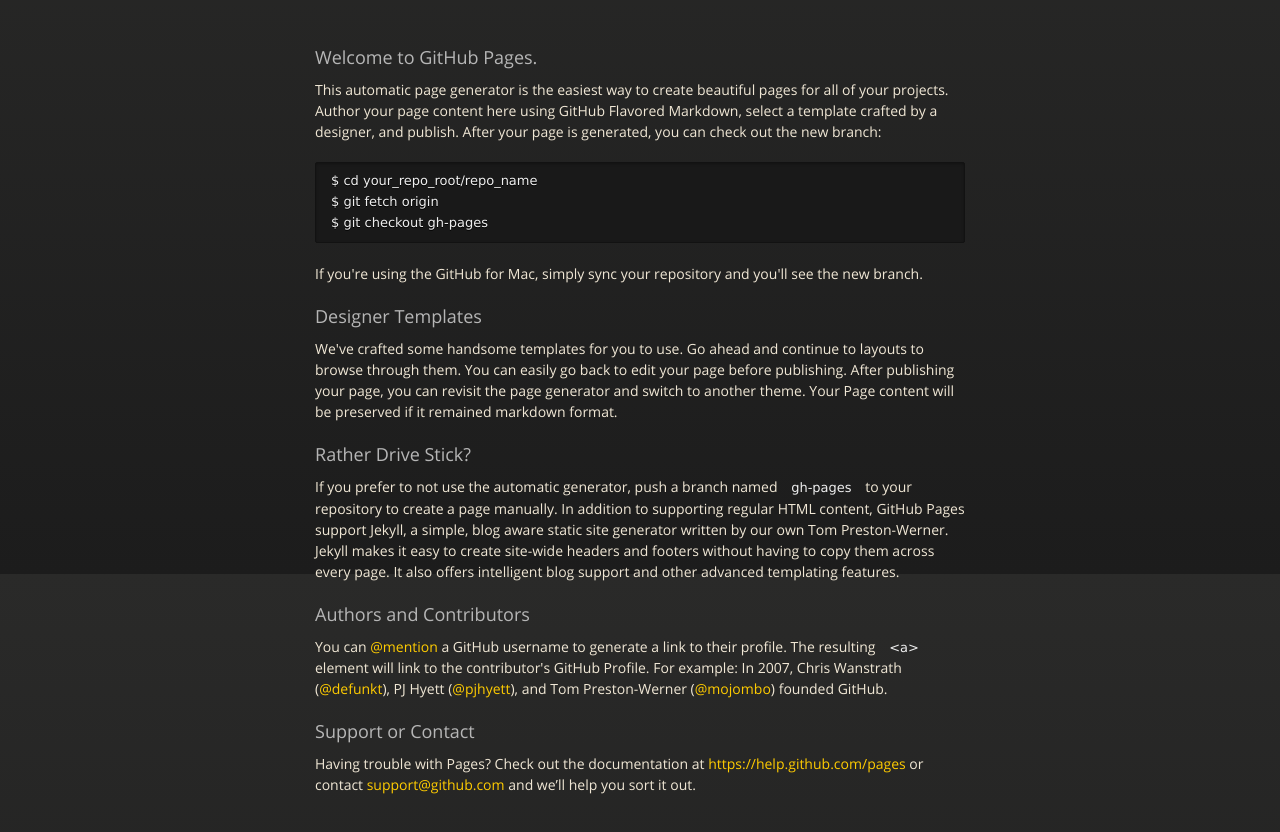
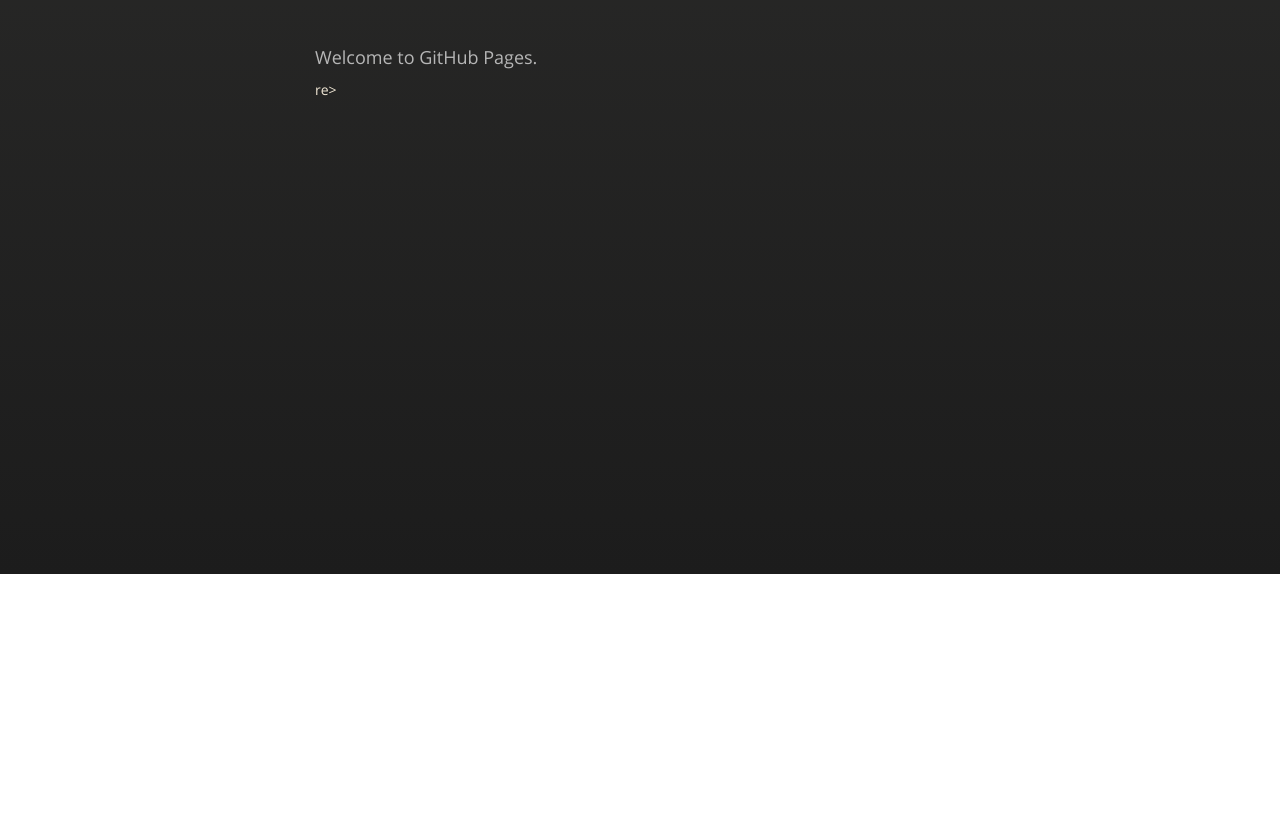
Before and after one commit to money23/money23.github.io, a plain HTML site: page index.html in a window 1280 px wide. Shown: the part 226-1058 px from the top of the page. After the commit the page ends 800 px from the top, so only its background shows below. Drawn offline with nearby package versions, Linux system fonts and the light colour scheme.

Commit message:
Update index.html

```diff
--- a/index.html
+++ b/index.html
@@ -37,35 +37,11 @@
 
         <h3>
 <a id="welcome-to-github-pages" class="anchor" href="#welcome-to-github-pages" aria-hidden="true"><span class="octicon octicon-link"></span></a>Welcome to GitHub Pages.</h3>
+re>
 
-<p>This automatic page generator is the easiest way to create beautiful pages for all of your projects. Author your page content here using GitHub Flavored Markdown, select a template crafted by a designer, and publish. After your page is generated, you can check out the new branch:</p>
 
-<pre><code>$ cd your_repo_root/repo_name
-$ git fetch origin
-$ git checkout gh-pages
-</code></pre>
 
-<p>If you're using the GitHub for Mac, simply sync your repository and you'll see the new branch.</p>
 
-<h3>
-<a id="designer-templates" class="anchor" href="#designer-templates" aria-hidden="true"><span class="octicon octicon-link"></span></a>Designer Templates</h3>
-
-<p>We've crafted some handsome templates for you to use. Go ahead and continue to layouts to browse through them. You can easily go back to edit your page before publishing. After publishing your page, you can revisit the page generator and switch to another theme. Your Page content will be preserved if it remained markdown format.</p>
-
-<h3>
-<a id="rather-drive-stick" class="anchor" href="#rather-drive-stick" aria-hidden="true"><span class="octicon octicon-link"></span></a>Rather Drive Stick?</h3>
-
-<p>If you prefer to not use the automatic generator, push a branch named <code>gh-pages</code> to your repository to create a page manually. In addition to supporting regular HTML content, GitHub Pages support Jekyll, a simple, blog aware static site generator written by our own Tom Preston-Werner. Jekyll makes it easy to create site-wide headers and footers without having to copy them across every page. It also offers intelligent blog support and other advanced templating features.</p>
-
-<h3>
-<a id="authors-and-contributors" class="anchor" href="#authors-and-contributors" aria-hidden="true"><span class="octicon octicon-link"></span></a>Authors and Contributors</h3>
-
-<p>You can <a href="https://github.com/blog/821" class="user-mention">@mention</a> a GitHub username to generate a link to their profile. The resulting <code>&lt;a&gt;</code> element will link to the contributor's GitHub Profile. For example: In 2007, Chris Wanstrath (<a href="https://github.com/defunkt" class="user-mention">@defunkt</a>), PJ Hyett (<a href="https://github.com/pjhyett" class="user-mention">@pjhyett</a>), and Tom Preston-Werner (<a href="https://github.com/mojombo" class="user-mention">@mojombo</a>) founded GitHub.</p>
-
-<h3>
-<a id="support-or-contact" class="anchor" href="#support-or-contact" aria-hidden="true"><span class="octicon octicon-link"></span></a>Support or Contact</h3>
-
-<p>Having trouble with Pages? Check out the documentation at <a href="https://help.github.com/pages">https://help.github.com/pages</a> or contact <a href="mailto:support@github.com">support@github.com</a> and we’ll help you sort it out.</p>
       </section>
 
     </div>
```
